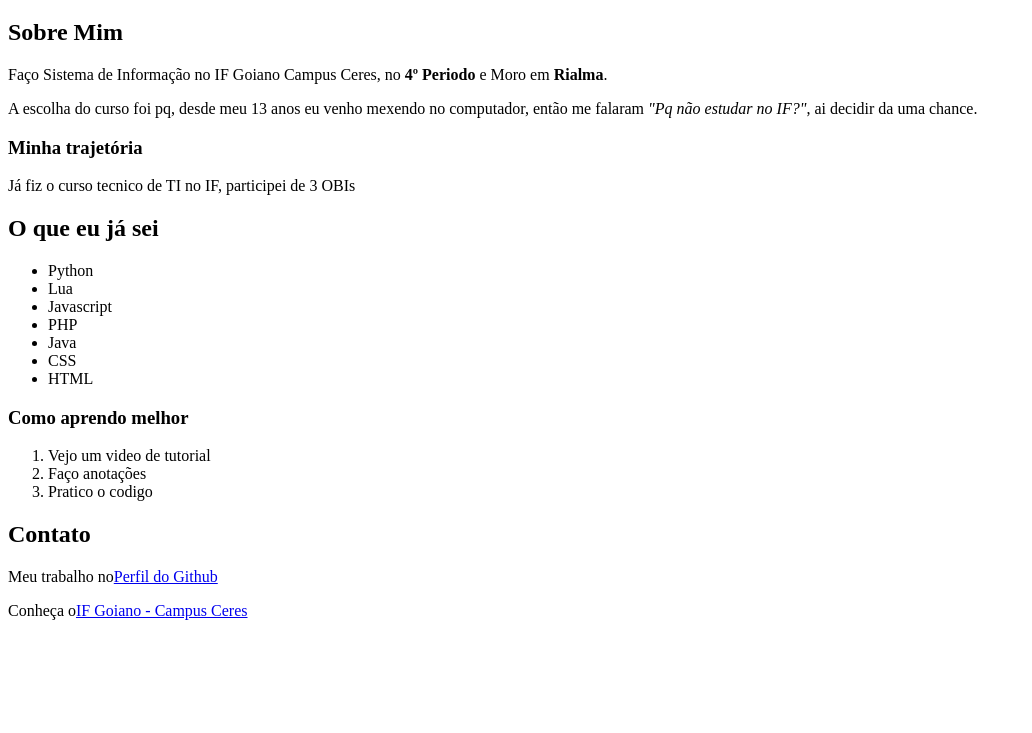
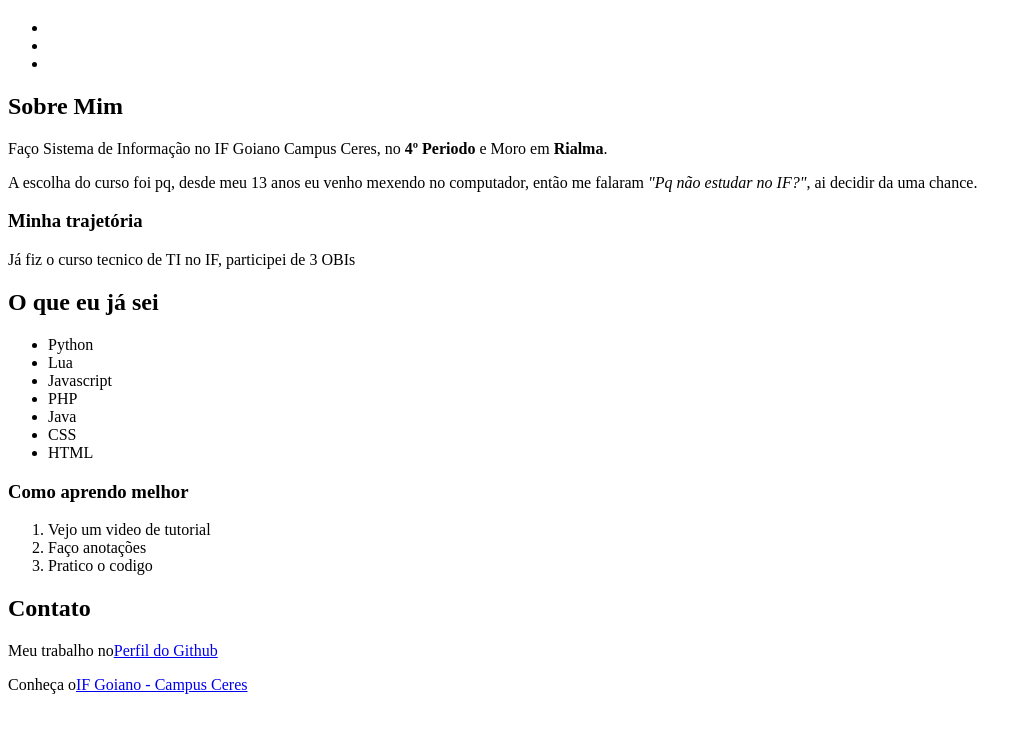
Before and after one commit to FernandoJCFilho/prog-web-i-2026-2, a plain HTML site: page aula02/index.html in a window 1280 px wide. Shown: the part 61-794 px from the top of the page, without its empty margins (0-1032 px from the left). Drawn offline with Linux system fonts and the light colour scheme.

Commit message:
ex6, ancoras

```diff
--- a/aula02/index.html
+++ b/aula02/index.html
@@ -8,13 +8,20 @@
 <body>
     <h1>Fernando José da Costa Filho</h1>
 
-    <h2>Sobre Mim</h2>
+    <nav>
+        <ul>
+            <li><a href="#sobre"></a></li>
+            <li><a href="#habilidade"></a></li>
+            <li><a href="#contato"></a></li>
+        </ul>
+    </nav>
+    <h2 id="sobre">Sobre Mim</h2>
     <p>Faço Sistema de Informação no IF Goiano Campus Ceres, no <strong>4º Periodo </strong> e Moro em <strong>Rialma</strong>.</p>
     <p>A escolha do curso foi pq, desde meu 13 anos eu venho mexendo no computador, então me falaram <em>"Pq não estudar no IF?"</em>, ai decidir da uma chance.</p>
         <h3>Minha trajetória</h3>
         <p>Já fiz o curso tecnico de TI no IF, participei de 3 OBIs </p>
 
-    <h2>O que eu já sei</h2>
+    <h2 id="habilidade">O que eu já sei</h2>
     <ul>
         <li>Python</li>
         <li>Lua</li>
@@ -30,7 +37,7 @@
         <li>Faço anotações</li>
         <li>Pratico o codigo</li>
     </ol>
-    <h2>Contato</h2>
+    <h2 id="contato">Contato</h2>
     <p>Meu trabalho no<a href="https://github.com/FernandoJCFilho">Perfil do Github</a></p>
     <p>Conheça o<a href="https://ifgoiano.edu.br/home/index.php/ceres.html">IF Goiano - Campus Ceres</a></p>
 </body>
```
